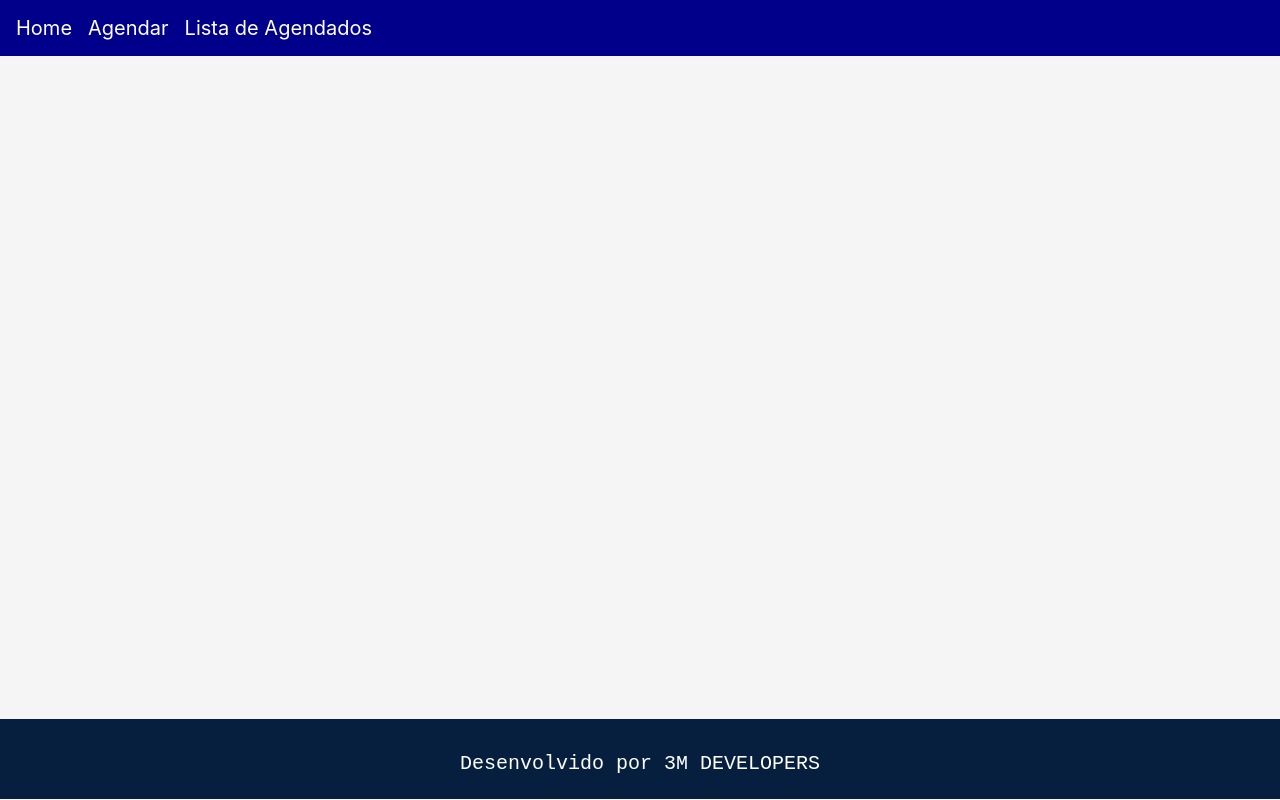
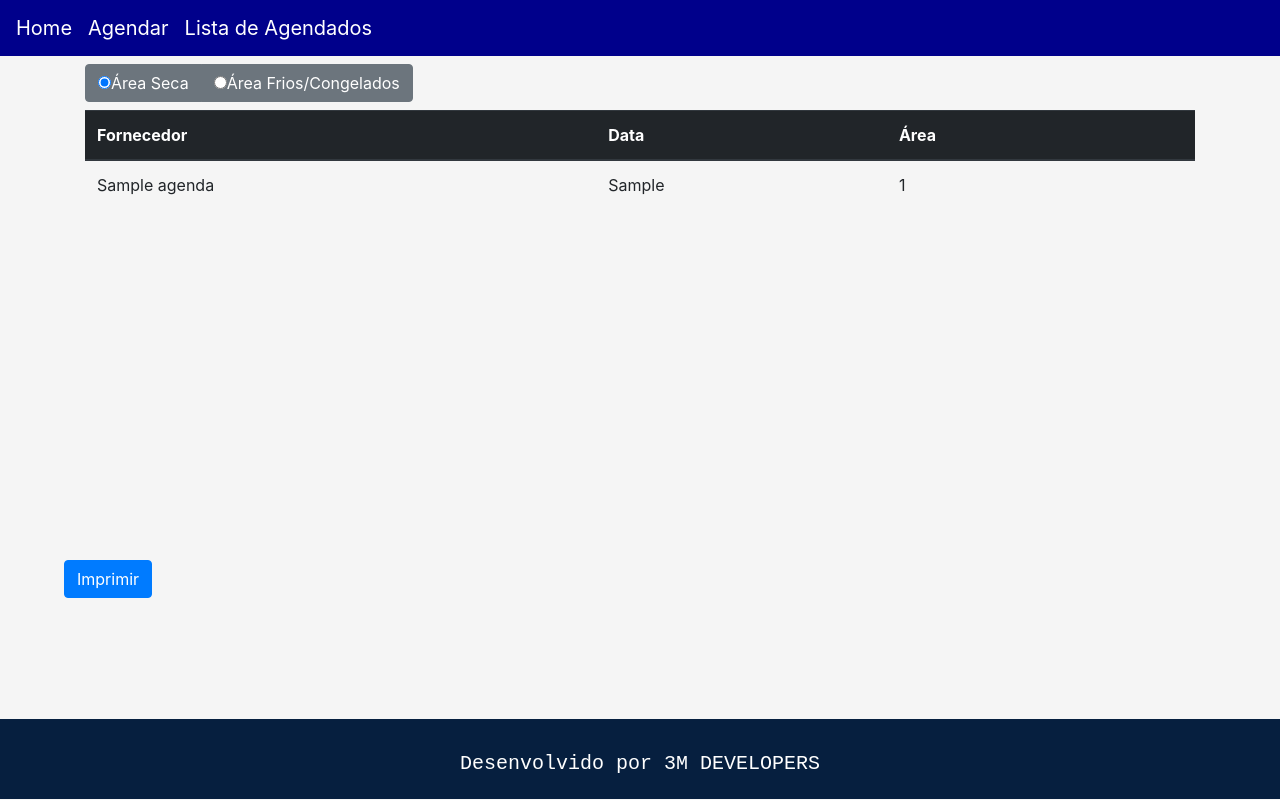
Before and after one commit to matheusduplat/agenda_cargacode, a CodeIgniter app: the page made by application/views/home.php in a window 1280 px wide. Run offline with CodeIgniter, Linux system fonts and the light colour scheme; tables that the repository leaves empty or names only in its code hold one stand-in row (values such as "Sample post"); the template is opened without the code that fills it: most values are stand-ins (such as "Sample title", 1, 10 or a date in 2020).

Commit message:
terceiro commit

```diff
--- a/application/controllers/logar.php
+++ b/application/controllers/logar.php
@@ -13,7 +13,7 @@ class logar extends CI_controller{
             if($usuario){
                 $this->session->set_userdata("usuario_logado",$usuario);
                 $this->session->set_flashdata("sucesso", "logado com sucesso");
-                $this->load->view('home');
+                redirect('/welcome/home');
 
             }else{
 
--- a/application/views/agendados.php
+++ b/application/views/agendados.php
@@ -64,9 +64,9 @@
     <tr>
       <td ><?= $agendados['nome_agend']?></td>
       <td><?= $agendados['data_agend']?></td>
-      <td><?= $agendados['id_forn']?></td>
+      <td><?= $agendados['nome_area']?></td>
       <td >
-        <?= anchor("agenda/detalhe?id={$agendados['id_agend']}", "Alterar", array("class"=> "btn btn-primary ",))?>
+        <?= anchor("agenda/editar?id={$agendados['id_agend']}", "Alterar", array("class"=> "btn btn-primary ",))?>
 
 
         <?= anchor("agenda/detalhe?id={$agendados['id_agend']}", "Deletar", array("class"=> "btn btn-danger"))?>
--- a/application/views/home.php
+++ b/application/views/home.php
@@ -43,6 +43,46 @@
 
 
 
+<div class="container">
+<br>
+<div class="btn-group ">
+  <label class="btn btn-secondary">
+    <input type="radio" name="options" id="option1" autocomplete="off" checked>Área Seca
+  </label>
+  <label class="btn btn-secondary">
+    <input type="radio" name="options" id="option2" autocomplete="off">Área Frios/Congelados
+  </label>
+</div>
+    <br>
+
+ <table class="table">
+  <thead class="thead-dark">
+    <tr >
+      <th scope="col">Fornecedor</th>
+      <th scope="col">Data</th>
+      <th scope="col">Área</th>
+      <th></th>
+        </tr>
+  </thead>
+  <tbody>
+  <?php foreach($agenda as $agendados):?>
+    <tr>
+      <td ><?= $agendados['nome_agend']?></td>
+      <td><?= $agendados['data_agend']?></td>
+      <td><?= $agendados['id_forn']?></td>
+
+    </tr>
+    <?php endforeach ?>
+  </tbody>
+</table>
+          <br>
+          <div class="centralizar">
+          <button class="btn btn-primary " type="submit">Imprimir</button>
+          </div>
+    </div>
+
+
+
 
 
 </body>
--- a/bootstrap/css/style.css
+++ b/bootstrap/css/style.css
@@ -66,3 +66,9 @@ footer a{
 footer div {
   height: 50%;
 }
+.centralizar{
+  position:absolute;
+  top:70%;
+  left:5%;
+
+}
```
Also changed, not shown: application/controllers/Welcome.php (+5 -3 lines), application/controllers/agenda.php (+19 -0 lines), application/models/agenda_model.php (+19 -1 lines), application/views/agendar.php (+6 -12 lines), application/views/deletar_agendados.php (+13 -3 lines), application/views/editar.php (added, +52 -0 lines).
